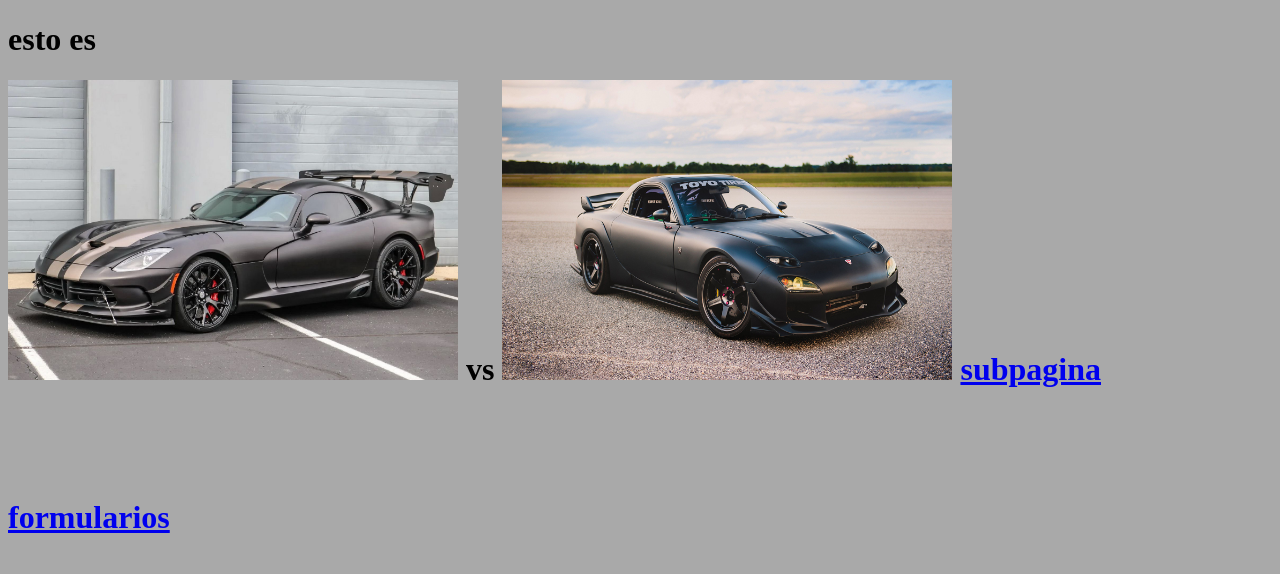
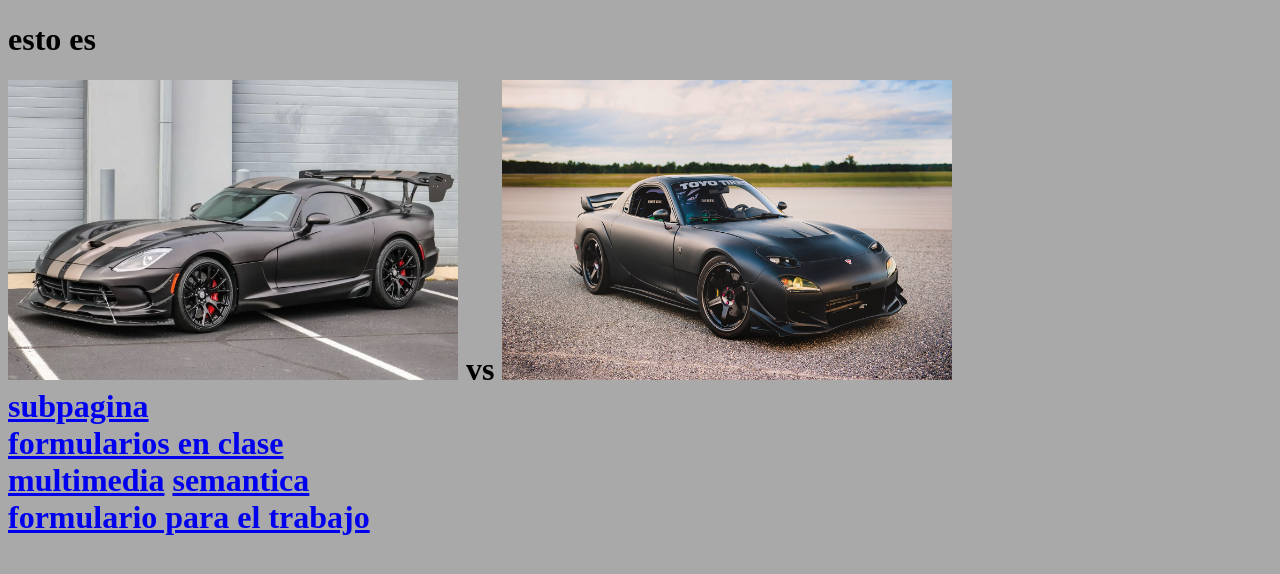
Before and after one commit to HectorRiahno/curriculum, a plain HTML site: page index.html in a window 1280 px wide. Drawn offline with Linux system fonts and the light colour scheme.

Commit message:
add all modifications

```diff
--- a/index.html
+++ b/index.html
@@ -9,6 +9,7 @@
 </head>
 <body>
     <h1>esto es <h1>
+
         <tr>
             <td><img src="img/dodge-viper-gtc-acr-extreme-1-of-1-1640807099.jpg" alt="" ></td>
 
@@ -17,12 +18,13 @@
         <tr>
             <td><img src="img/c0ebf0ca9dd61c7b0b9e02134b672a4c.jpg" alt=""></td>
         </tr>
+        <br>
         <a href="html/subpagina.html">subpagina</a><br>
 
         <script src="js/myjs.js"></script>
-
-
-<br><br><br>
-<a href="html/newform.html">formularios</a>
+        <a href="html/newform.html">formularios en clase</a><br>
+        <a href="/html/multimedia.html">multimedia</a>
+        <a href="/html/semantica.html">semantica</a><br>
+        <a href="/html/validaciones.html">formulario para el trabajo</a>
 </body>
 </html>
```
Also changed, not shown: html/form.html (added, +12 -0 lines), html/multimedia.html (+2 -1 lines).
